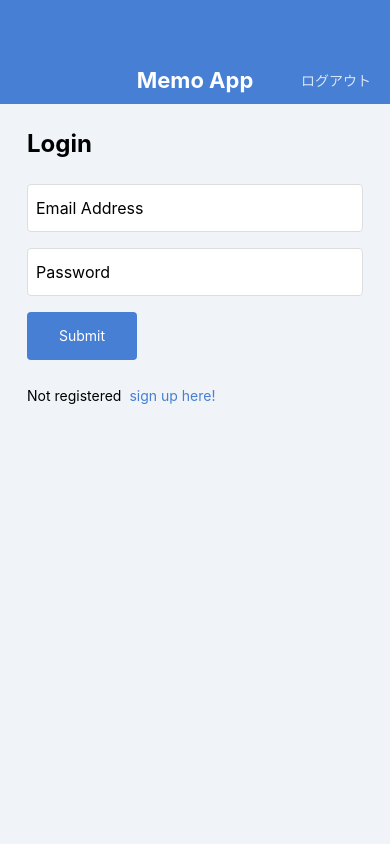
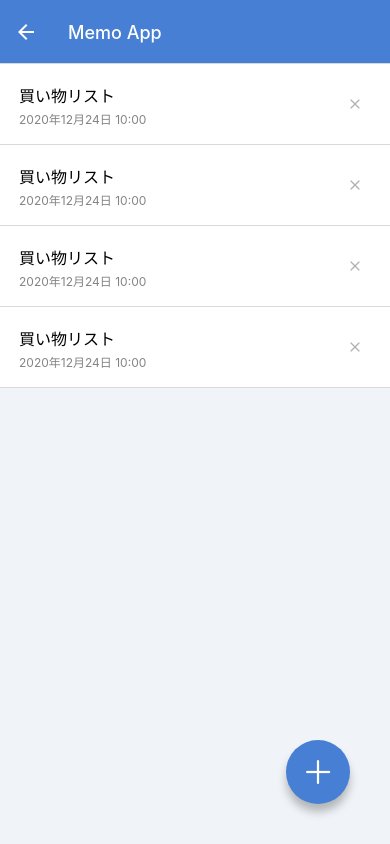
Before and after one commit to kazuki-mimori/ReactNative-FristApp, a React Native app: screen /Home in a window 390 px wide. Built offline with nearby package versions, Linux system fonts and the light colour scheme.

Commit message:
✨ 画面遷移を設定

```diff
--- a/App.jsx
+++ b/App.jsx
@@ -1,21 +1,50 @@
-// import MemoDetailScreen from './src/screens/MemoDetailScreen';
-// import MemoListScreens from './src/screens/MemoListScreens';
-// import MemoEditScreen from './src/screens/MemoEditScreen';
-// import LogoutScreen from './src/screens/LogoutScreen';
-// import MemoCreateScreen from './src/screens/MemoCreateScreen';
+import { NavigationContainer } from '@react-navigation/native';
+
+import {
+	createNativeStackNavigator,
+	CardStyleInterpolators,
+} from '@react-navigation/native-stack';
+import MemoDetailScreen from './src/screens/MemoDetailScreen';
+import MemoListScreens from './src/screens/MemoListScreens';
+import MemoEditScreen from './src/screens/MemoEditScreen';
+import LogoutScreen from './src/screens/LogoutScreen';
+import MemoCreateScreen from './src/screens/MemoCreateScreen';
 import LoginScreen from './src/screens/LoginScreen';
-// import LogoutScreen from './src/screens/LogoutScreen';
+
+const Stack = createNativeStackNavigator();
 
 export default function App() {
 	return (
 		<>
-			{/* <MemoListScreens /> */}
-			{/* <MemoDetailScreen /> */}
-			{/* <MemoEditScreen /> */}
-			{/* <MemoCreateScreen /> */}
-			{/* <LogoutScreen /> */}
-			<LoginScreen />
-			{/* <LogoutScreen /> */}
+			<NavigationContainer>
+				<Stack.Navigator
+					initialRouteName='Login'
+					screenOptions={{
+						headerStyle: { backgroundColor: '#467FD3' },
+						headerTitleStyle: { color: '#fff' },
+						headerTitle: 'Memo App',
+						headerTintColor: '#ffffff',
+						headerBackTitle: 'Back',
+						gestureEnabled: true,
+						gestureDirection: 'horizontal',
+						// cardStyleInterpolator: CardStyleInterpolators.forHorzontalIOS,
+					}}
+				>
+					<Stack.Screen name='Home' component={MemoListScreens} />
+					<Stack.Screen name='Create' component={MemoCreateScreen} />
+					<Stack.Screen name='Edit' component={MemoEditScreen} />
+					<Stack.Screen name='Detail' component={MemoDetailScreen} />
+					<Stack.Screen
+						name='Logout'
+						component={LogoutScreen}
+						// options={{
+						// 	cardStyleInterpolators:
+						// 		CardStyleInterpolators.forFadeFromBottomAndroid,
+						// }}
+					/>
+					<Stack.Screen name='Login' component={LoginScreen} />
+				</Stack.Navigator>
+			</NavigationContainer>
 		</>
 	);
 }
--- a/src/components/CircleBotton.jsx
+++ b/src/components/CircleBotton.jsx
@@ -11,7 +11,6 @@ export default function CircleBotton(props) {
 	);
 }
 CircleBotton.propTypes = {
-	children: string.isRequired,
 	style: shape(),
 	name: string.isRequired,
 	onPress: shape().isRequired,
--- a/src/components/MemoList.jsx
+++ b/src/components/MemoList.jsx
@@ -1,36 +1,87 @@
 import { StyleSheet, Text, TouchableOpacity, View } from 'react-native';
 import { Feather } from '@expo/vector-icons';
+import { useNavigation } from '@react-navigation/native';
 
 export default function MemoList() {
+	const navigation = useNavigation();
 	return (
 		<View>
-			<View style={styles.memoListItem}>
+			<TouchableOpacity
+				onPress={() => {
+					navigation.navigate('Detail');
+				}}
+				style={styles.memoListItem}
+			>
 				<View>
 					<Text style={styles.memoListItemTitle}>買い物リスト</Text>
 					<Text style={styles.memoListItemRight}>2020年12月24日 10:00</Text>
 				</View>
-				<TouchableOpacity>
+				<TouchableOpacity
+					style={styles.memoDelete}
+					onPress={() => {
+						alert('delete');
+					}}
+				>
 					<Feather name='x' size={16} color='#B0B0B0' />
 				</TouchableOpacity>
-			</View>
-			<View style={styles.memoListItem}>
+			</TouchableOpacity>
+			<TouchableOpacity
+				onPress={() => {
+					navigation.navigate('Detail');
+				}}
+				style={styles.memoListItem}
+			>
 				<View>
 					<Text style={styles.memoListItemTitle}>買い物リスト</Text>
 					<Text style={styles.memoListItemRight}>2020年12月24日 10:00</Text>
 				</View>
-				<TouchableOpacity>
+				<TouchableOpacity
+					style={styles.memoDelete}
+					onPress={() => {
+						alert('delete');
+					}}
+				>
 					<Feather name='x' size={16} color='#B0B0B0' />
 				</TouchableOpacity>
-			</View>
-			<View style={styles.memoListItem}>
+			</TouchableOpacity>
+			<TouchableOpacity
+				onPress={() => {
+					navigation.navigate('Detail');
+				}}
+				style={styles.memoListItem}
+			>
 				<View>
 					<Text style={styles.memoListItemTitle}>買い物リスト</Text>
 					<Text style={styles.memoListItemRight}>2020年12月24日 10:00</Text>
 				</View>
-				<TouchableOpacity>
+				<TouchableOpacity
+					style={styles.memoDelete}
+					onPress={() => {
+						alert('delete');
+					}}
+				>
 					<Feather name='x' size={16} color='#B0B0B0' />
 				</TouchableOpacity>
-			</View>
+			</TouchableOpacity>
+			<TouchableOpacity
+				onPress={() => {
+					navigation.navigate('Detail');
+				}}
+				style={styles.memoListItem}
+			>
+				<View>
+					<Text style={styles.memoListItemTitle}>買い物リスト</Text>
+					<Text style={styles.memoListItemRight}>2020年12月24日 10:00</Text>
+				</View>
+				<TouchableOpacity
+					style={styles.memoDelete}
+					onPress={() => {
+						alert('delete');
+					}}
+				>
+					<Feather name='x' size={16} color='#B0B0B0' />
+				</TouchableOpacity>
+			</TouchableOpacity>
 		</View>
 	);
 }
@@ -55,4 +106,7 @@ const styles = StyleSheet.create({
 		lineHeight: 16,
 		color: '#848484',
 	},
+	memoDelete: {
+		padding: 8,
+	},
 });
--- a/src/screens/LoginScreen.jsx
+++ b/src/screens/LoginScreen.jsx
@@ -5,21 +5,34 @@ import {
 	TouchableOpacity,
 	View,
 } from 'react-native';
-import AppBer from '../components/AppBer';
 import SubmitButton from '../components/SubmitButton';
 
-export default function LoginScreen() {
+export default function LoginScreen({ navigation }) {
 	return (
 		<View style={styles.container}>
-			<AppBer />
 			<View style={styles.inner}>
 				<Text style={styles.title}>Login</Text>
 				<TextInput value='Email Address' style={styles.input} />
 				<TextInput value='Password' style={styles.input} />
-				<SubmitButton label='Submit' />
+				<SubmitButton
+					label='Submit'
+					onPress={() =>
+						navigation.reset({
+							index: 0,
+							routes: [{ name: 'Home' }],
+						})
+					}
+				/>
 				<View style={styles.footer}>
 					<Text style={styles.footerText}>Not registered</Text>
-					<TouchableOpacity>
+					<TouchableOpacity
+						onPress={() => {
+							navigation.reset({
+								index: 0,
+								routes: [{ name: 'Logout' }],
+							});
+						}}
+					>
 						<Text style={styles.footerLink}>sign up here!</Text>
 					</TouchableOpacity>
 				</View>
--- a/src/screens/LogoutScreen.jsx
+++ b/src/screens/LogoutScreen.jsx
@@ -5,21 +5,34 @@ import {
 	TouchableOpacity,
 	View,
 } from 'react-native';
-import AppBer from '../components/AppBer';
 import SubmitButton from '../components/SubmitButton';
 
-export default function LogoutScreen() {
+export default function LogoutScreen({ navigation }) {
 	return (
 		<View style={styles.container}>
-			<AppBer />
 			<View style={styles.inner}>
 				<Text style={styles.title}>Logout</Text>
 				<TextInput value='Email Address' style={styles.input} />
 				<TextInput value='Password' style={styles.input} />
-				<SubmitButton label='Submit' />
+				<SubmitButton
+					label='Submit'
+					onPress={() => {
+						navigation.reset({
+							index: 0,
+							routes: [{ name: 'Home' }],
+						});
+					}}
+				/>
 				<View style={styles.footer}>
 					<Text style={styles.footerText}>Already registered?</Text>
-					<TouchableOpacity>
+					<TouchableOpacity
+						onPress={() => {
+							navigation.reset({
+								index: 0,
+								routes: [{ name: 'Login' }],
+							});
+						}}
+					>
 						<Text style={styles.footerLink}>Login.</Text>
 					</TouchableOpacity>
 				</View>
--- a/src/screens/MemoCreateScreen.jsx
+++ b/src/screens/MemoCreateScreen.jsx
@@ -4,17 +4,19 @@ import {
 	View,
 	KeyboardAvoidingView,
 } from 'react-native';
-import AppBer from '../components/AppBer';
 import CircleBotton from '../components/CircleBotton';
 
-export default function MemoCreateScreen() {
+export default function MemoCreateScreen({ navigation }) {
 	return (
 		<KeyboardAvoidingView style={styles.container} behavior='height'>
-			<AppBer />
 			<View style={styles.inputContainer}>
 				<TextInput value='' multiline style={styles.input} />
 			</View>
-			<CircleBotton name='check' style={{ bottom: 30 }} />
+			<CircleBotton
+				onPress={() => navigation.goBack()}
+				name='check'
+				style={{ bottom: 30 }}
+			/>
 		</KeyboardAvoidingView>
 	);
 }
--- a/src/screens/MemoDetailScreen.jsx
+++ b/src/screens/MemoDetailScreen.jsx
@@ -1,11 +1,9 @@
 import { ScrollView, StyleSheet, Text, View } from 'react-native';
-import AppBer from '../components/AppBer';
 import CircleBotton from '../components/CircleBotton';
 
-export default function MemoDetailScreen() {
+export default function MemoDetailScreen({ navigation }) {
 	return (
 		<View style={styles.container}>
-			<AppBer />
 			<View style={styles.MemoHeader}>
 				<Text style={styles.MemoTitle}>買い物リスト物</Text>
 				<Text style={styles.MemoDate}>2020年12月24日 10:00</Text>
@@ -15,7 +13,11 @@ export default function MemoDetailScreen() {
 					買い物リスト 書体やレイアウトなどを確認するために、
 				</Text>
 			</ScrollView>
-			<CircleBotton name='edit' style={{ top: 160, bottom: 'aute' }} />
+			<CircleBotton
+				onPress={() => navigation.navigate('Edit')}
+				name='edit'
+				style={{ top: 60, bottom: 'aute' }}
+			/>
 		</View>
 	);
 }
--- a/src/screens/MemoEditScreen.jsx
+++ b/src/screens/MemoEditScreen.jsx
@@ -4,17 +4,19 @@ import {
 	View,
 	KeyboardAvoidingView,
 } from 'react-native';
-import AppBer from '../components/AppBer';
 import CircleBotton from '../components/CircleBotton';
 
-export default function MemoEditScreen() {
+export default function MemoEditScreen({ navigation }) {
 	return (
 		<KeyboardAvoidingView style={styles.container} behavior='height'>
-			<AppBer />
 			<View style={styles.inputContainer}>
 				<TextInput value='買い物リスト' multiline style={styles.input} />
 			</View>
-			<CircleBotton name='check' style={{ bottom: 30 }} />
+			<CircleBotton
+				name='check'
+				style={{ bottom: 30 }}
+				onPress={() => navigation.goBack()}
+			/>
 		</KeyboardAvoidingView>
 	);
 }
--- a/src/screens/MemoListScreens.jsx
+++ b/src/screens/MemoListScreens.jsx
@@ -1,14 +1,15 @@
 import { StyleSheet, View } from 'react-native';
-import AppBer from '../components/AppBer';
 import CircleBotton from '../components/CircleBotton';
 import MemoList from '../components/MemoList';
 
-export default function MemoListScreens() {
+export default function MemoListScreens({ navigation }) {
 	return (
 		<View style={styles.container}>
-			<AppBer />
 			<MemoList />
-			<CircleBotton name='plus'></CircleBotton>
+			<CircleBotton
+				name='plus'
+				onPress={() => navigation.navigate('Create')}
+			></CircleBotton>
 		</View>
 	);
 }
```
Also changed, not shown: package.json (+8 -1 lines), src/components/Keybord.jsx (added, +86 -0 lines), .eslintrc.json, 2 other files (tests, documents, lock files or other folders).
